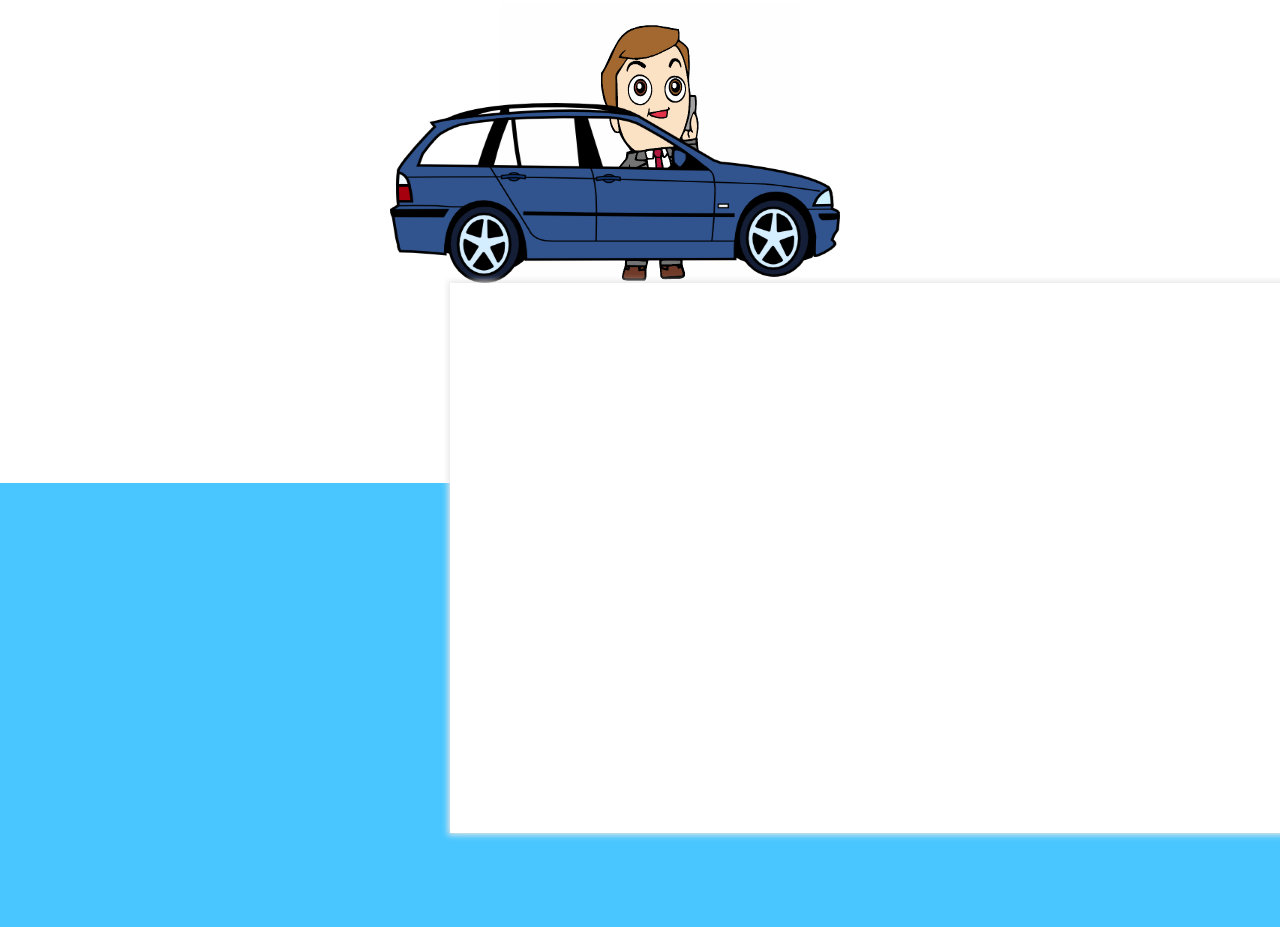
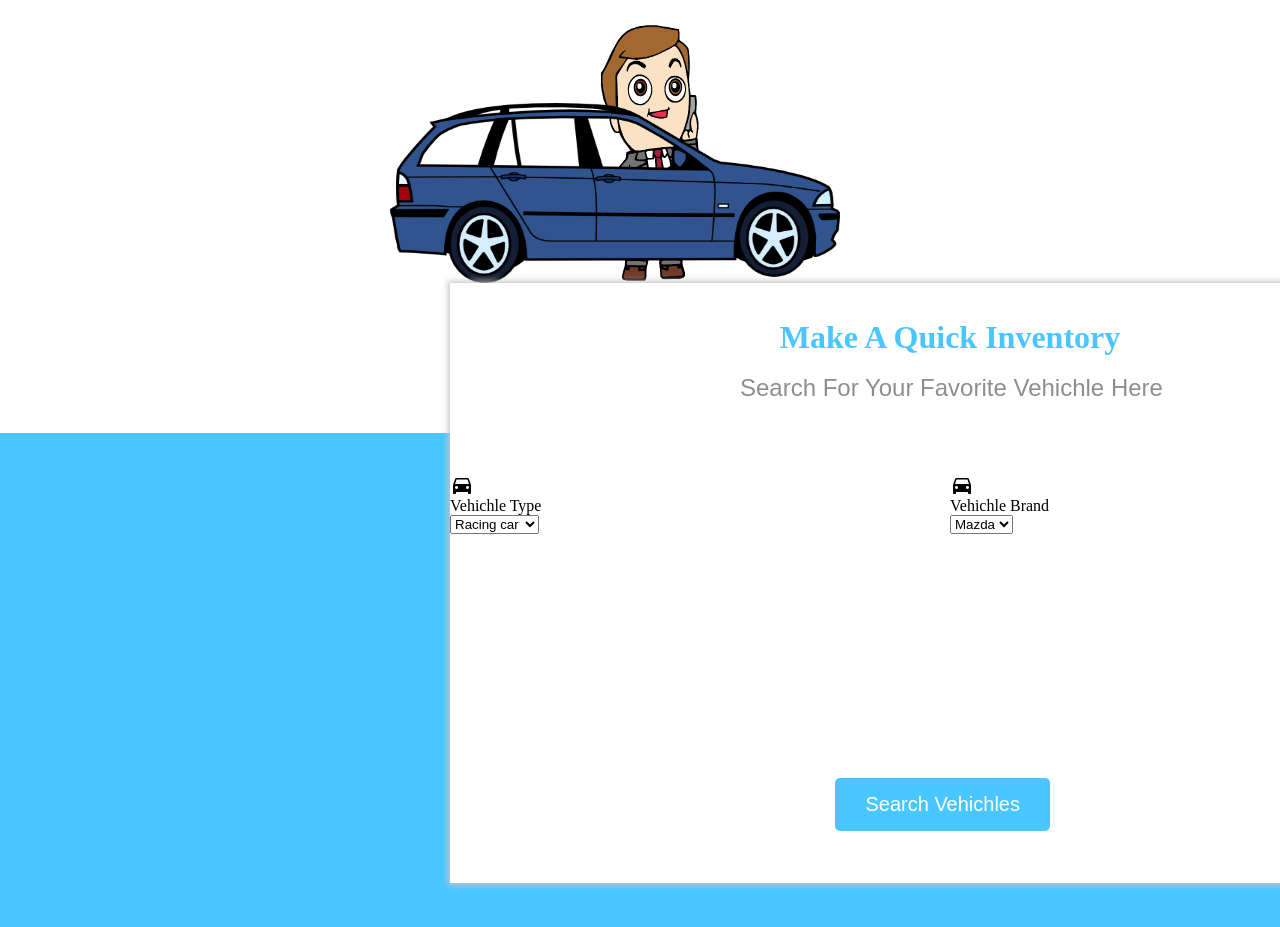
Before and after one commit to Huanda03/Pick, a website: page app/index.html in a window 1280 px wide. Shown: the part 557-1484 px from the top of the page. Drawn offline with Linux system fonts and the light colour scheme.

Commit message:
cree el segunndo cuandro y le agrague elementos html

```diff
--- a/app/css/estilos.css
+++ b/app/css/estilos.css
@@ -73,7 +73,7 @@ div #botones{
 }
 #contenido{
 	width:100%;
-	height:800px;
+	height:750px;
 	padding:30px;
 	position:relative;
 }
@@ -94,22 +94,23 @@ div #botones{
 }
 #empresario{
 	position:absolute;
-	bottom:180px;
+	bottom:130px;
 	left:500px;
 }
 #carro{
 	position:absolute;
-    bottom:200px;
+    bottom:150px;
     right:500px;
 }
 #cuadro{
 	width:1000px;
-	height:550px;
+	height:600px;
 	position:absolute;
-	bottom:-350px;
+	bottom:-450px;
 	left:450px;
 	background:#fff;
-	box-shadow:0 0 6px 2px #E7E7E7;
+	box-shadow:0 0 6px 2px #C6C6C6;
+
 
 }
 #cuerpo{
@@ -117,3 +118,58 @@ div #botones{
 	width:100%;
 	height:1200px;
 }
+#cuadro_tit{
+	width:100%;
+	height:190px;
+
+}
+#cuadro_cont{
+	width:100%;
+	height:250px;
+}
+#buton2{
+	background: #49C6FF;
+    cursor: pointer;
+    border-radius: 5px;
+    border: none;
+    color: #fff;
+	margin-right: 400px;
+	margin-top:55px;
+    display: inline-block;
+    padding: 15px;
+    padding-left:30px;
+    padding-right:30px;
+    float:right;
+    font-family: Arial;
+    font-size: 20px;
+    -webktit-transition: all 0.3s ease;
+    -o-transition: all 0.3s ease;
+    transition: all 0.3s ease;
+}
+#buton2:hover{
+	color:#49C6FF;
+    background: #fff;
+}
+#cuadro_titulo{
+	color:#49C6FF;
+}
+#cuadro_p{
+	width:600px;
+	margin: 0px auto;
+	color:#8E8E8E;
+	font-size:24px;
+	padding-left:180px;
+	font-family:Arial;
+
+}
+#cuadro_cont_1{
+	width:50%;
+	height:50%;
+	display: inline-block;
+}
+#cuadro_cont_2{
+	width:50%;
+    height:50%;
+	float:right;
+	display: inline-block;
+}
--- a/app/index.html
+++ b/app/index.html
@@ -1,6 +1,7 @@
 <html>
 	<head>
 		<link href="css/estilos.css" rel="stylesheet" type="text/css">
+		<link href="https://fonts.googleapis.com/icon?family=Material+Icons" rel="stylesheet">
 	</head>
 	<body>
 		<div id="contenedor">
@@ -29,6 +30,46 @@
 					<img id="empresario"src="css/empresario.jpg" width="300" height="300"/>
 					<img id="carro"src="css/carro_azul.png" width="450" height="180"/>
 					<div id="cuadro">
+						<div id="cuadro_tit">
+							<br>
+							<br>
+							<h1 id="cuadro_titulo">Make A Quick Inventory</h1>
+							<br>
+							<p id="cuadro_p">Search For Your Favorite Vehichle Here</p>
+						</div>
+		                <div id="cuadro_cont">
+							<div id="cuadro_cont_1">
+								<i class="material-icons" id="icon_car">directions_car</i>
+								<p>Vehichle Type</p>
+								<select name="" id="">
+									<option value="Racing car">Racing car</option>
+									<option value="Cyle">Cyle</option>
+									<option value="Vespa">Vespa</option>
+									<option value="Motor Bike">Motor Bike</option>
+									<option value="Vespa">Vespa</option>
+									<option value="Private Car">Private Car</option>
+								</select>
+					    	 </div>
+							<div id="cuadro_cont_2">
+                                 <i class="material-icons" id="icon_car">directions_car</i>
+                                 <p>Vehichle Brand</p>
+                                 <select name="" id="">
+                                     <option value="Mazda">Mazda</option>
+                                     <option value="Kia">Kia</option>
+                                     <option value="Fiat">Fiat</option>
+                                     <option value="BMW">BMW</option>
+                                 </select>
+                              </div>
+
+
+
+
+
+						</div>
+       		            <div id="cuadro_bot"><input type="submit" id="buton2" value="Search Vehichles"/> </div>
+
+
+
 					</div>
 				</div>
 
```
Also changed, not shown: 1 other file.
